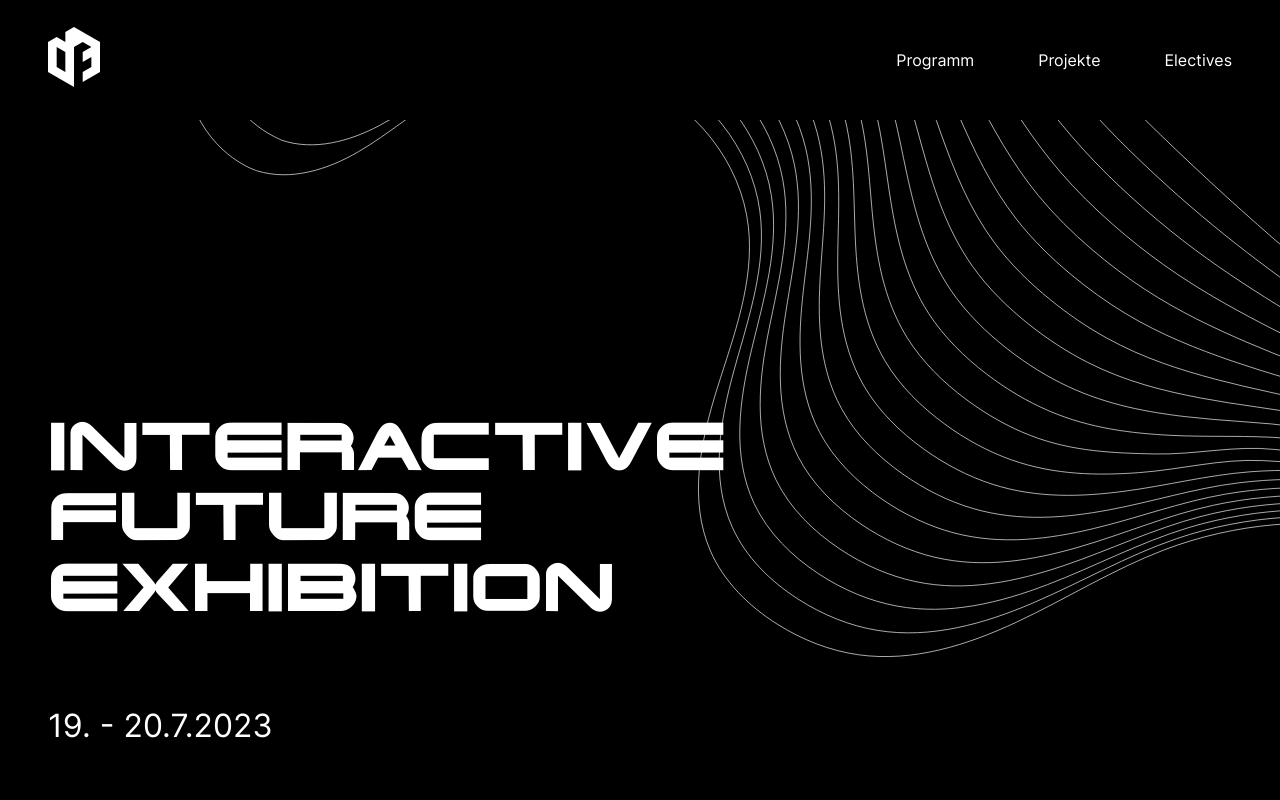
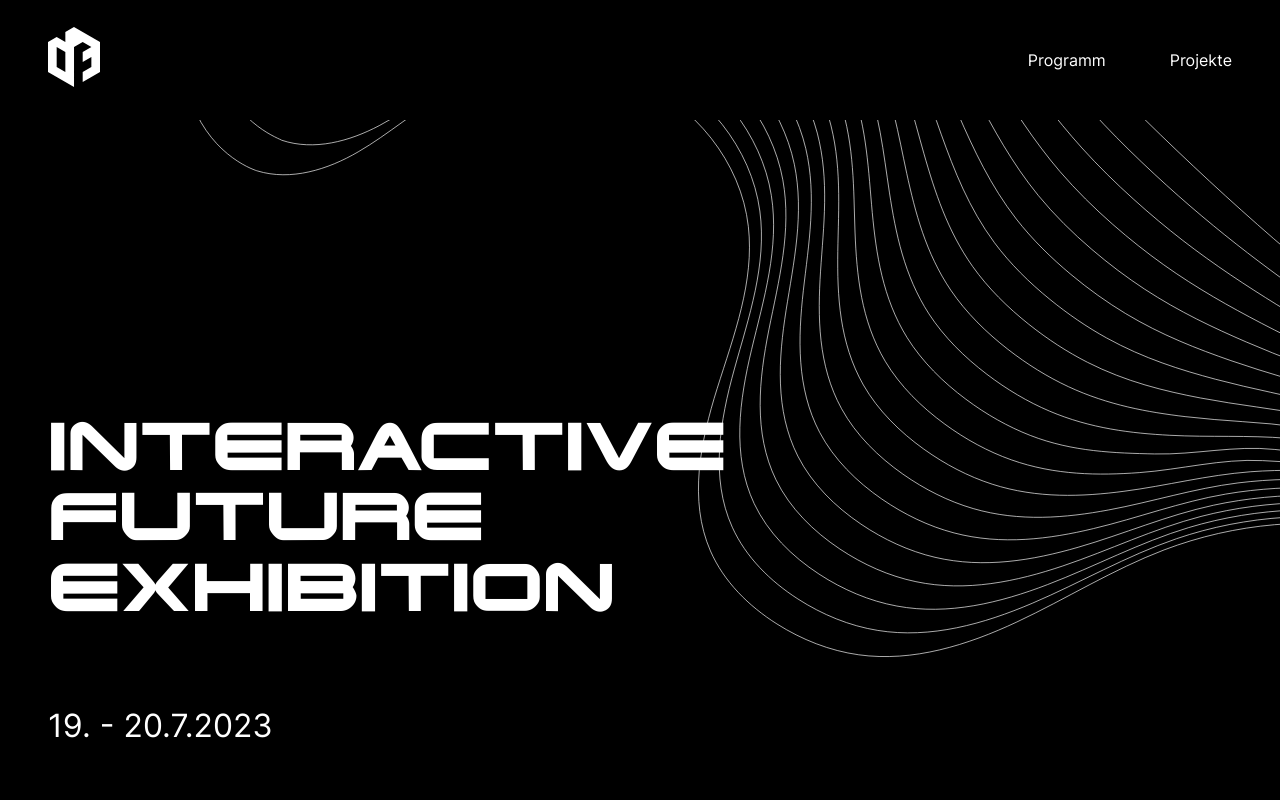
Before and after one commit to IF2023/IF2023, a React (Vite) app in the folder IF2023_Website/: page / in a window 1280 px wide. Shown: the top 800 px of the page. Built offline with nearby package versions, Linux system fonts and the light colour scheme.

Commit message:
small navLink fixes
- removed electives link
- fixed issue where click scrolls back up after already scrolled to the section
- cursor pointer

```diff
--- a/IF2023_Website/src/App.jsx
+++ b/IF2023_Website/src/App.jsx
@@ -17,7 +17,7 @@ function App() {
 					links={[
 						{ name: "Programm", id: "program" },
 						{ name: "Projekte", id: "projects" },
-						{ name: "Electives", id: "electives" },
+						// { name: "Electives", id: "electives" },
 					]}
 				/>
 				<Routes>
--- a/IF2023_Website/src/components/Navbar/NavLink/NavLink.jsx
+++ b/IF2023_Website/src/components/Navbar/NavLink/NavLink.jsx
@@ -1,14 +1,13 @@
 import styles from "./NavLink.module.scss";
-import { Link } from "react-router-dom";
 
 const NavLink = ({ name, destinationId, navToggle }) => {
 	const scrollToSection = (destinationId) => {
 		const elemTop = document
 			.getElementById(destinationId)
 			.getBoundingClientRect().top;
-
+		console.log(elemTop);
 		// scroll to section position minus navbar height
-		window.scrollTo(0, elemTop - 120);
+		window.scrollBy(0, elemTop - 120);
 	};
 
 	return (
--- a/IF2023_Website/src/components/Navbar/NavLink/NavLink.module.scss
+++ b/IF2023_Website/src/components/Navbar/NavLink/NavLink.module.scss
@@ -8,6 +8,7 @@
 
 	&:hover {
 		color: lightgray;
+		cursor: pointer;
 	}
 
 	&:first-child {
```
